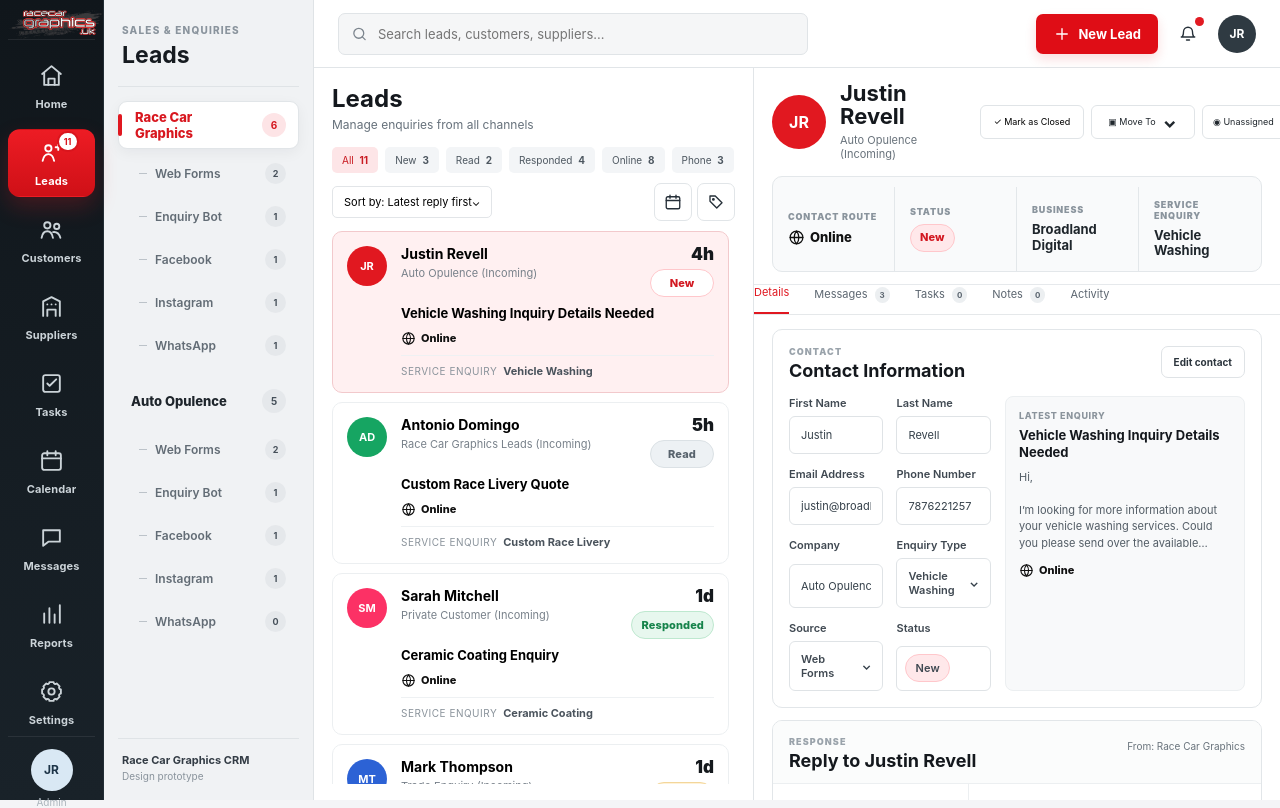
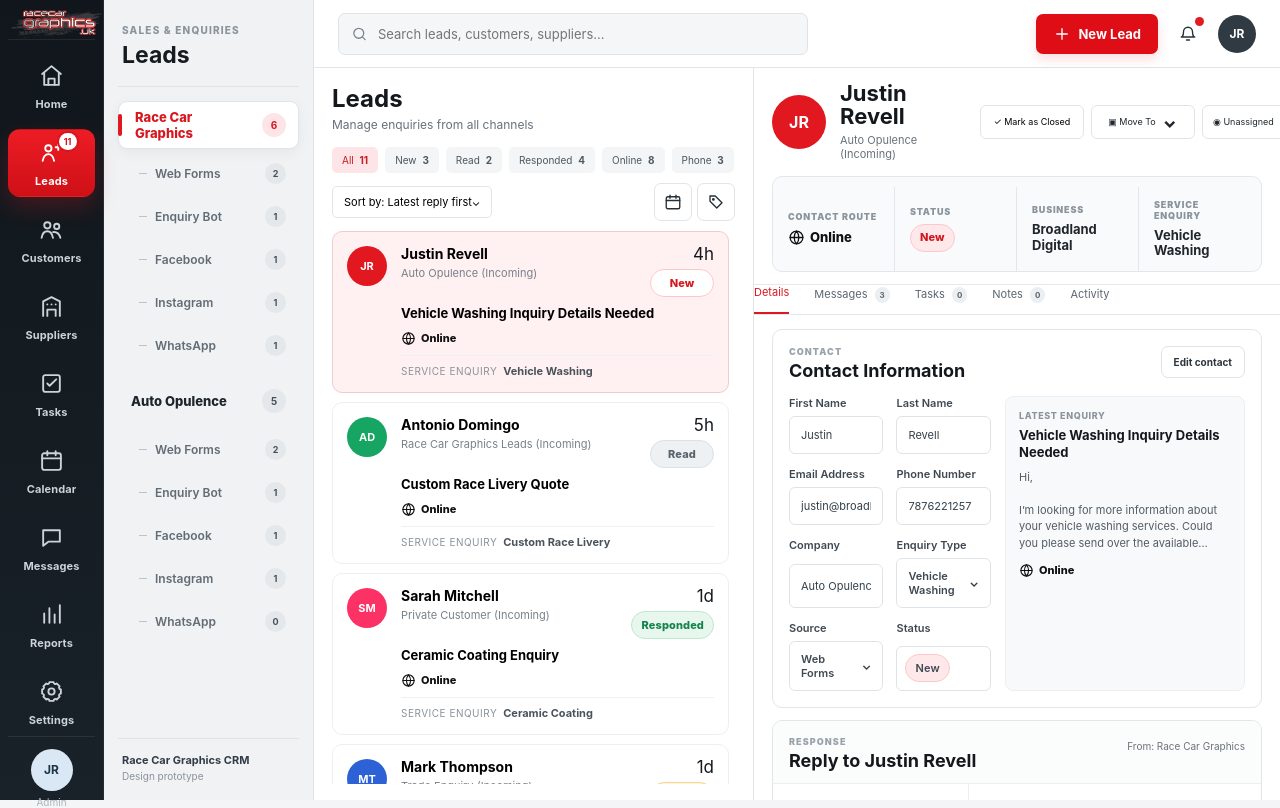
Before and after one commit to broadlanddigital2/rcg-crm-ui-prototype, a Next.js app: page /leads in a window 1280 px wide. Built offline with nearby package versions, Linux system fonts and the light colour scheme.

Commit message:
Set lead arrival time to regular font weight

```diff
--- a/app/globals.css
+++ b/app/globals.css
@@ -1093,3 +1093,9 @@
     width:100%!important;
   }
 }
+
+
+/* ===== Lead arrival time weight ===== */
+.leadArrival>strong{
+  font-weight:400!important;
+}
```
